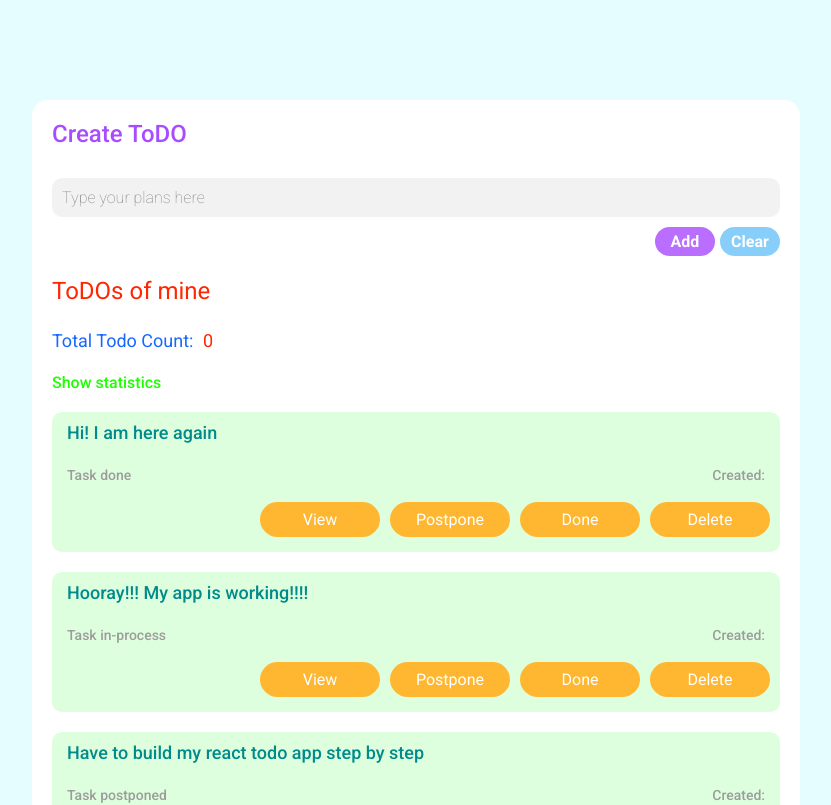
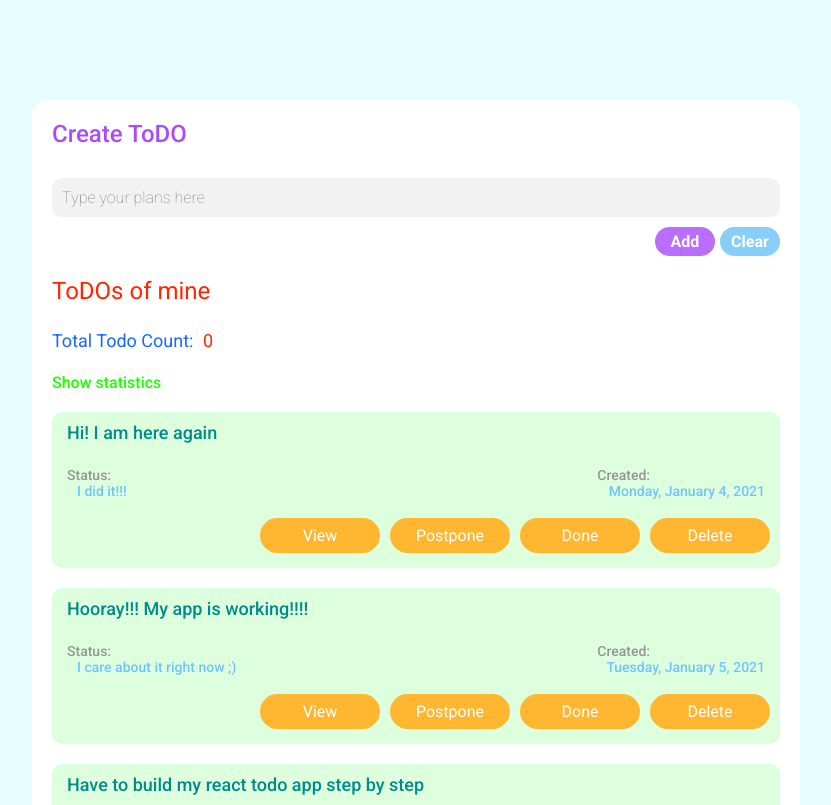
Before and after one commit to Presnia/todo-react-nd, a React (Create React App) app: page / in a window 1280 px wide. Shown: the top 805 px of the page, without its empty margins (224-1055 px from the left). Built offline with nearby package versions, Linux system fonts and the light colour scheme.

Commit message:
Added components, modified components, added and changed styles

```diff
--- /dev/null
+++ b/src/date/FormattedDate.js
@@ -0,0 +1,9 @@
+const FormattedDatePanel = ({ dateTime }) => {
+    const options = { weekday: 'long', year: 'numeric', month: 'long', day: 'numeric'};
+    const date = new Date(dateTime);
+    const formattedDate = date.toLocaleString('by-BY', options);
+
+    return formattedDate;
+}
+
+export default FormattedDatePanel;
--- /dev/null
+++ b/src/date/LabeledDateTime.js
@@ -0,0 +1,10 @@
+import FormattedDate from "./FormattedDate";
+
+const LabeledDateTime = ({ label, dateTime }) => (
+    <p className="created-date-panel">
+        <dt>{ label }</dt>
+        <dd><FormattedDate dateTime={dateTime}/></dd>
+    </p>
+);
+
+export default LabeledDateTime;
--- a/src/info-block/InfoBlock.css
+++ b/src/info-block/InfoBlock.css
@@ -4,7 +4,21 @@
     padding-right: 10px;
     font-size: 14px;
     font-weight: 500;
-    color: rgb(156, 156, 156);
+    color: rgb(149, 149, 149);
+}
+
+.status-panel p {
+    display: flex;
+
+}
+
+.status-panel dt {
+    max-width: 50px;
+}
+
+.status-panel dd {
+    margin-left: 10px;
+    color: #6fc4fc;
 }
 
 .status-panel {
@@ -16,6 +30,14 @@
     text-align: right;
 }
 
+.created-date-panel dt {
+    margin-right: 115px;
+}
+
+.created-date-panel dd {
+    color: #6fc4fc;
+}
+
 .done-date-panel {
     flex-grow: 1;
     text-align: right;
--- a/src/info-block/InfoBlock.js
+++ b/src/info-block/InfoBlock.js
@@ -1,13 +1,12 @@
 import './InfoBlock.css';
+import StatePanel from "../state-panel/StatePanel";
+import LabeledDateTime from "../date/LabeledDateTime";
 
-const InfoBlock = ({ state }, { date }) => (
+
+const InfoBlock = ({ state, date }) => (
     <div className="info-block">
-        <p className="status-panel">
-            Task { state  }
-        </p>
-        <p className="created-date-panel">
-            Created: { date }
-        </p>
+        <StatePanel state={ state }/>
+        <LabeledDateTime label={"Created:"} dateTime={ date }/>
     </div>
 );
 
--- /dev/null
+++ b/src/state-panel/StatePanel.js
@@ -0,0 +1,15 @@
+const StatePanel = ({ state }) => {
+    const labels = {
+        done: "I did it!!!",
+        "in-process": "I care about it right now ;)",
+        postponed: "I don't care about it right now",
+    };
+    return (
+        <p className="status-panel">
+            <dt>Status:</dt>
+            <dd>{labels[state]}</dd>
+        </p>
+    );
+};
+
+export default StatePanel;
--- a/src/todo-page/TodoPage.js
+++ b/src/todo-page/TodoPage.js
@@ -2,7 +2,6 @@ import React from 'react';
 import './TodoPage.css';
 import TodoList from "../todo-list/TodoList";
 import ListFilter from "../list-filter/ListFilter";
-import TodoStorage from "../todo-storage/TodoStorage";
 
 function TodoPage({ allTodo }) {
     return (
```
Also changed, not shown: 1 other file (tests, documents, lock files or other folders).
